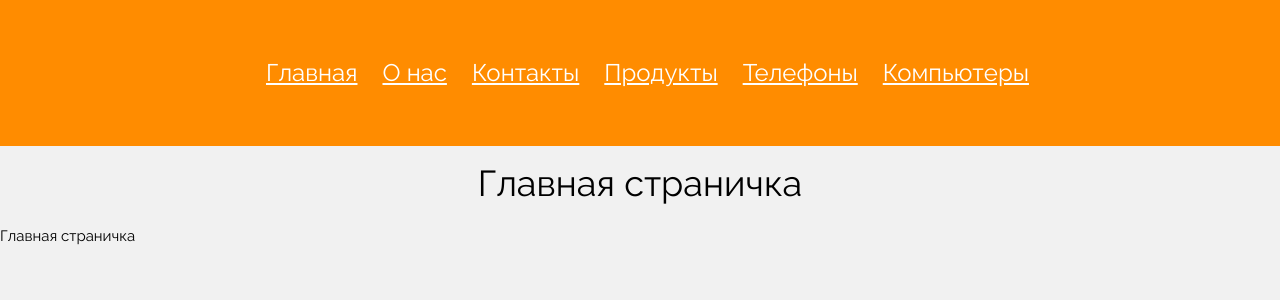
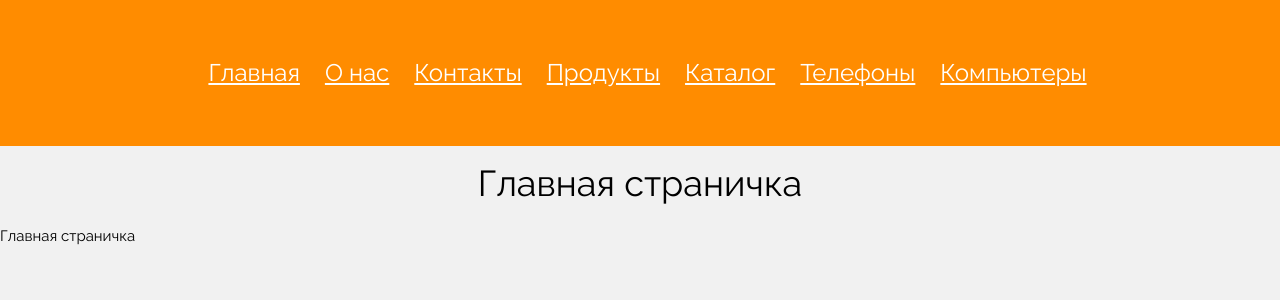
Before and after one commit to Azat010889/my-blog, a React (Create React App) app: page / in a window 1280 px wide. Shown: the top 300 px of the page. Built offline with nearby package versions, Linux system fonts and the light colour scheme.

Commit message:
init: add link

```diff
--- a/src/App.js
+++ b/src/App.js
@@ -18,8 +18,9 @@ import MacBook from "./pages/MacBook/MacBook";
 function App() {
   return (
     <>
-      <Header/>
+
       <BrowserRouter>
+          <Header/>
         <Routes>
             <Route path="/" element={<Main pageName="Главная страничка"/>}/>
             <Route path="/about" element={<About text="Здесь должна быть информация о нас"/>}/>
--- a/src/components/Header/Header.js
+++ b/src/components/Header/Header.js
@@ -1,16 +1,18 @@
 import React from 'react';
+import {Link} from "react-router-dom";
 import styles from './Header.module.css'
 
 const Header = () => {
     return (
         <div className={styles.header}>
             <ul>
-                <li><a href="/">Главная</a></li>
-                <li><a href="/about">О нас</a></li>
-                <li><a href="/contacts">Контакты</a></li>
-                <li><a href="/products">Продукты</a></li>
-                <li><a href="/catalog/iphone">Телефоны</a></li>
-                <li><a href="/catalog/macBook">Компьютеры</a></li>
+                <li><Link to="/">Главная</Link></li>
+                <li><Link to="/about">О нас</Link></li>
+                <li><Link to="/contacts">Контакты</Link></li>
+                <li><Link to="/products">Продукты</Link></li>
+                <li><Link to="/catalog">Каталог</Link></li>
+                <li><Link to="/catalog/iphone">Телефоны</Link></li>
+                <li><Link to="/catalog/macBook">Компьютеры</Link></li>
 
             </ul>
         </div>
```
